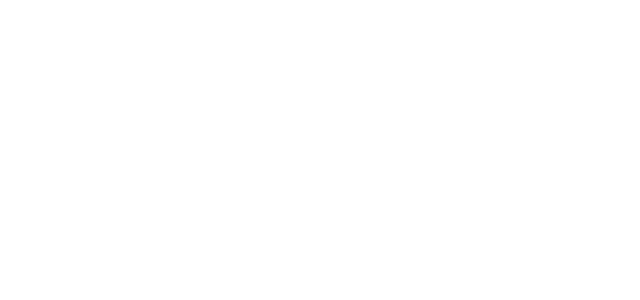
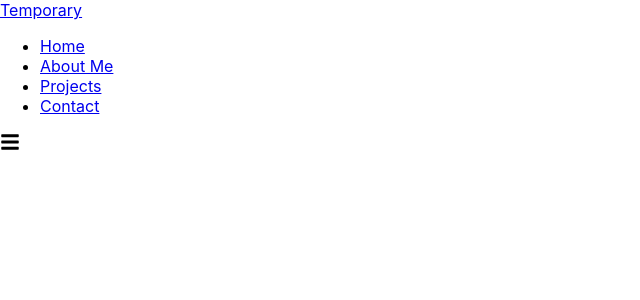
Before and after one commit to zafar95x/Portfolio, a React (Create React App) app: page / in a window 1280 px wide. Shown: the top 300 px of the page, without its empty margins (0-640 px from the left). Built offline with nearby package versions, Linux system fonts and the light colour scheme.

Commit message:
created navbar

```diff
--- /dev/null
+++ b/src/components/Navbar.js
@@ -0,0 +1,31 @@
+import React from 'react'
+import {Link} from 'react-router-dom'
+import {FaBars, FaTimes} from 'react-icons/fa'
+import './Navbar.css'
+
+function Navbar() {
+    return (
+        <div className='header'>
+            <Link to='/'>Temporary</Link>
+            <ul className='nav-menu'>
+                <li>
+                    <Link to='/'>Home</Link>
+                </li>
+                <li>
+                    <Link to='/'>About Me</Link>
+                </li>
+                <li>
+                    <Link to='/'>Projects</Link>
+                </li>
+                <li>
+                    <Link to='/'>Contact</Link>
+                </li>
+            </ul>
+            <div className='hamburger'>
+                <FaBars size={20} style={{color:'black'}}/>
+            </div>
+        </div>
+    )
+}
+
+export default Navbar
--- a/src/routes/Home.js
+++ b/src/routes/Home.js
@@ -1,9 +1,10 @@
 import React from 'react'
+import Navbar from '../components/Navbar'
 
 const Home = () => {
     return (
         <div>
-
+            <Navbar />
         </div>
     )
 }
```
Also changed, not shown: src/components/Navbar.css (added).
